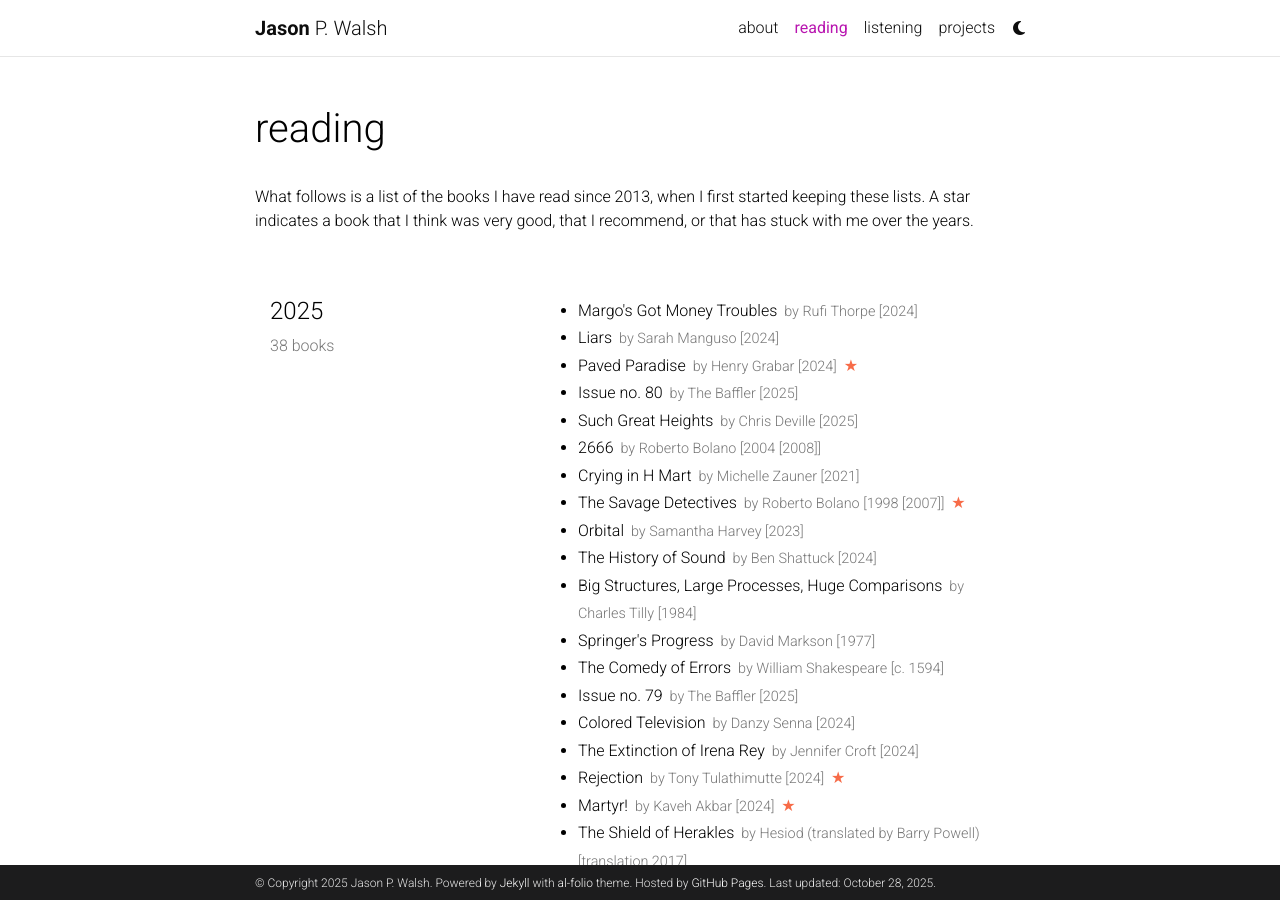
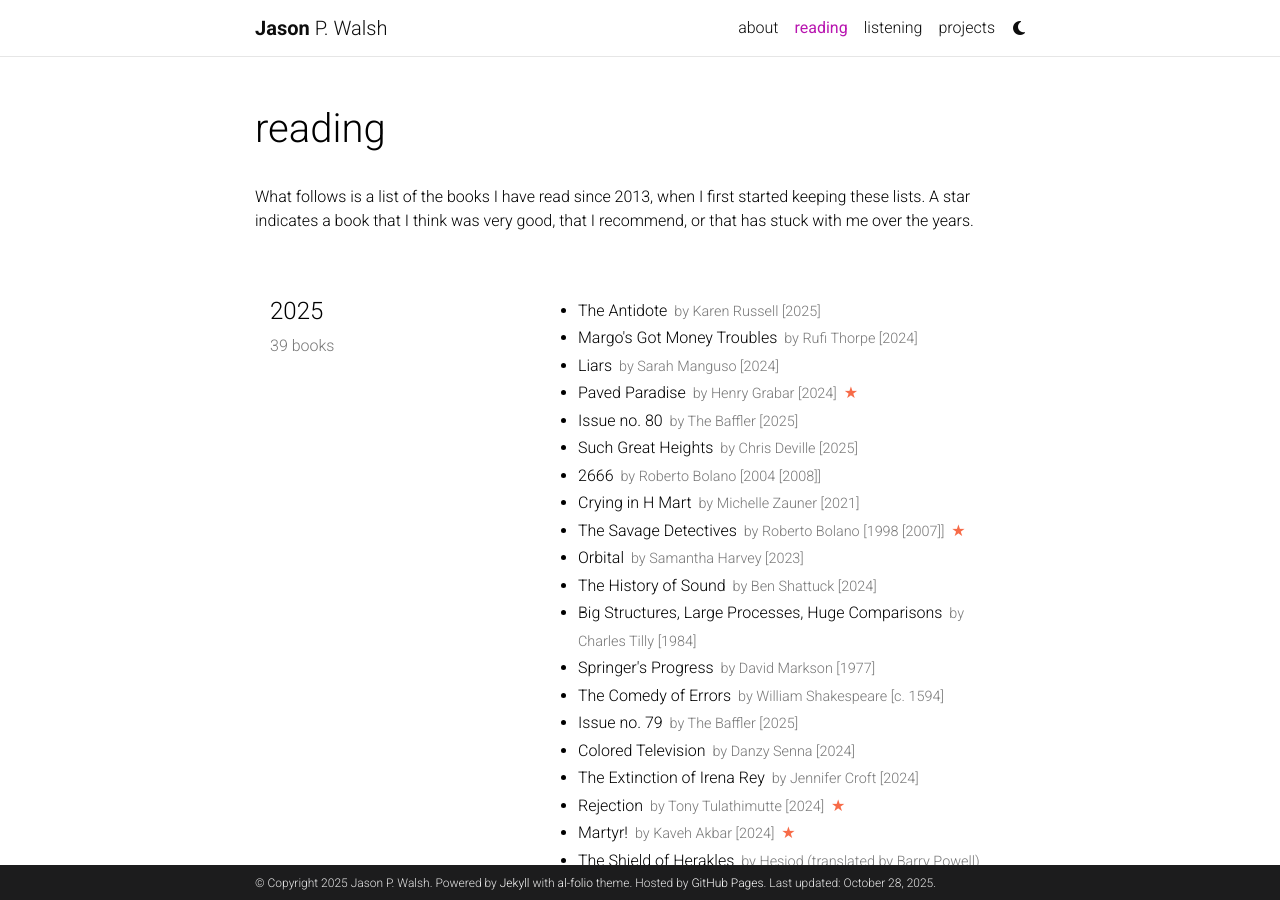
Before and after one commit to jwals23/jwals23.github.io, a Jekyll site: the page built from _pages/reading.md, in a window 1280 px wide and 900 px high. Built offline with Jekyll 4.4.1, drawn with Linux system fonts in a browser that asks for light colours; comment, search, counter and statistics services are not loaded; a style sheet for code colours, icons or effects is not loaded.

Commit message:
Update reading.yml

```diff
--- a/_data/reading.yml
+++ b/_data/reading.yml
@@ -1,6 +1,10 @@
 list:
   - year: "2025"
     books:
+      - title: The Antidote
+        author: Karen Russell
+        year: 2025
+
       - title: Margo's Got Money Troubles
         author: Rufi Thorpe
         year: 2024
```
